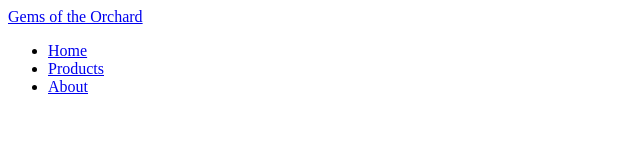
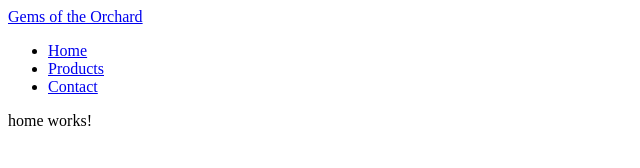
Before and after one commit to b-forster/cnit133a, an Angular app in the folder 04-angular/orchard/: page / in a window 1280 px wide. Shown: the top 168 px of the page, without its empty margins (0-640 px from the left). Built offline with nearby package versions, Linux system fonts and the light colour scheme.

Commit message:
[angular] Set up routing

```diff
--- a/04-angular/orchard/src/app/app-routing.module.ts
+++ b/04-angular/orchard/src/app/app-routing.module.ts
@@ -1,7 +1,14 @@
 import { NgModule } from '@angular/core';
 import { RouterModule, Routes } from '@angular/router';
+import { HomeComponent } from './home/home.component';
+import { ProductsComponent } from './products/products.component';
+import { ContactComponent } from './contact/contact.component';
 
-const routes: Routes = [];
+const routes: Routes = [
+  { path: '', component: HomeComponent },
+  { path: 'products', component: ProductsComponent },
+  { path: 'contact', component: ContactComponent },
+];
 
 @NgModule({
   imports: [RouterModule.forRoot(routes)],
--- a/04-angular/orchard/src/app/nav/nav.component.html
+++ b/04-angular/orchard/src/app/nav/nav.component.html
@@ -5,7 +5,7 @@
             <ul>
                 <li><a routerLink="/">Home</a></li>
                 <li><a routerLink="/products">Products</a></li>
-                <li><a routerLink="/about">About</a></li>
+                <li><a routerLink="/contact">Contact</a></li>
             </ul>
         </nav>
     </div>
```
